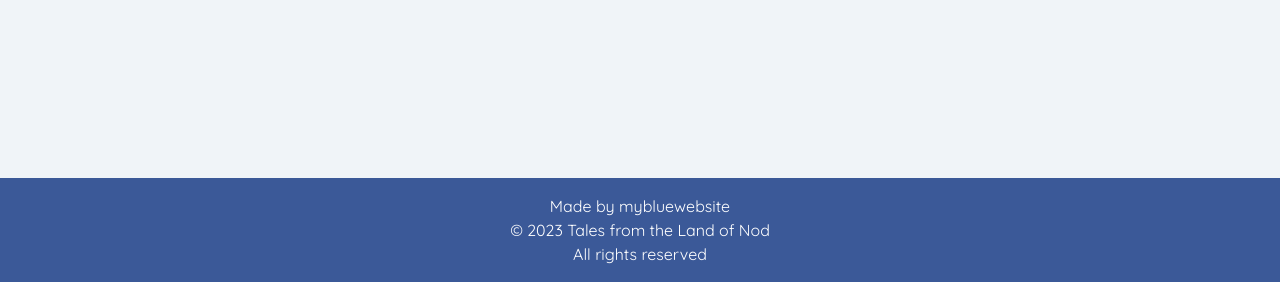
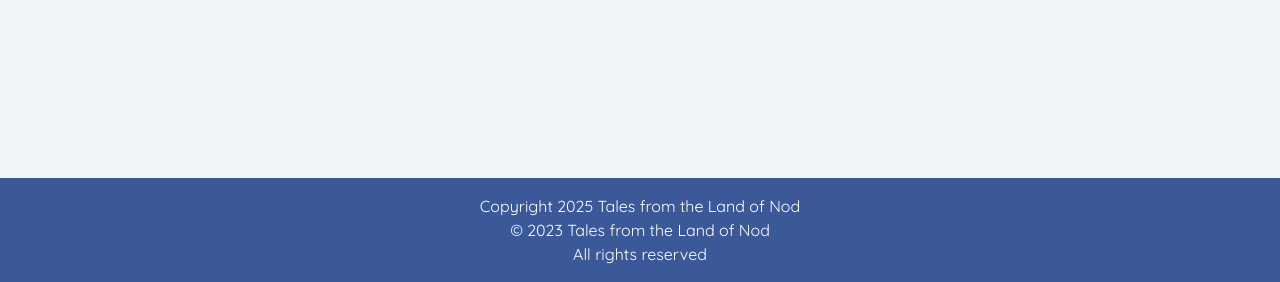
Before and after one commit to mybluewebsite/tales_from_the_land_of_nod, a Django app: page / in a window 1280 px wide. Shown: the part 518-800 px from the top of the page. Run offline with Django 5.2, Linux system fonts and the light colour scheme; tables that the repository leaves empty hold one stand-in row (values such as "Sample post"); some web fonts are replaced.

Commit message:
added more template code

```diff
--- a/stories/templates/stories/index.html
+++ b/stories/templates/stories/index.html
@@ -9,21 +9,22 @@
         <!-- Blog Entries Column -->
         <div class="col-12 mt-3 left">
             <div class="row">
-                {% for post in post_list %}
+                {% for tale in tale_list %}
                 <div class="col-md-4">
                     <div class="card mb-4">
                         <div class="card-body">
                             <div class="image-container">
                                 <div class="image-flash">
-                                    <p class="author">Author: {{ post.author }}</p>
+                                    <p class="author">Author: {{ tale.author }}</p>
                                 </div>
                             </div>
                             <a href="#" class="post-link">
-                                <h2 class="card-title">{{ post.title }}</h2>
+                                <h2 class="card-title">{{ tale.title }}</h2>
+                                    <p class="card-text">{{ tale.blurb }}</p>
                             </a>
 
                             <hr />
-                            <p class="card-text text-muted h6">{{ post.created_on}}
+                            <p class="card-text text-muted h6">{{ tale.created_on}}
                             </p>
                         </div>
                     </div>
@@ -50,3 +51,7 @@
 
 <!-- index.html content ends here -->
 {% endblock %}
+
+{% block copyright %}
+    Copyright 2025 Tales from the Land of Nod
+{% endblock %}
--- a/templates/template.html
+++ b/templates/template.html
@@ -40,7 +40,7 @@
                 <ul class="navbar-nav me-auto mb-2 mb-lg-0">
                     <li class="nav-item">
                         <a class="nav-link {% if request.path == home_url %}active{% endif %}" aria-current="page"
-                            href="#">Home</a>
+                            href="{% url 'home' %}">Home</a>
                     </li>
 
                 </ul>
@@ -54,14 +54,18 @@
     <main class="flex-shrink-0 main-bg">
 
         {% block content %}
-        <!-- Content Goes here -->
+
         {% endblock content %}
 
     </main>
 
     <!-- Footer -->
     <footer class="footer mt-auto py-3 dark-bg">
-        <p class="m-0 text-center text-white">Made by mybluewebsite</p>
+        <p class="m-0 text-center text-white">
+            {% block copyright %}
+            Made by mybluewebsite
+            {% endblock copyright %}
+        </p>
         <p class="m-0 text-center text-white">© 2023 Tales from the Land of Nod</p>
         <p class="m-0 text-center text-white">All rights reserved</p>
     </footer>
```
